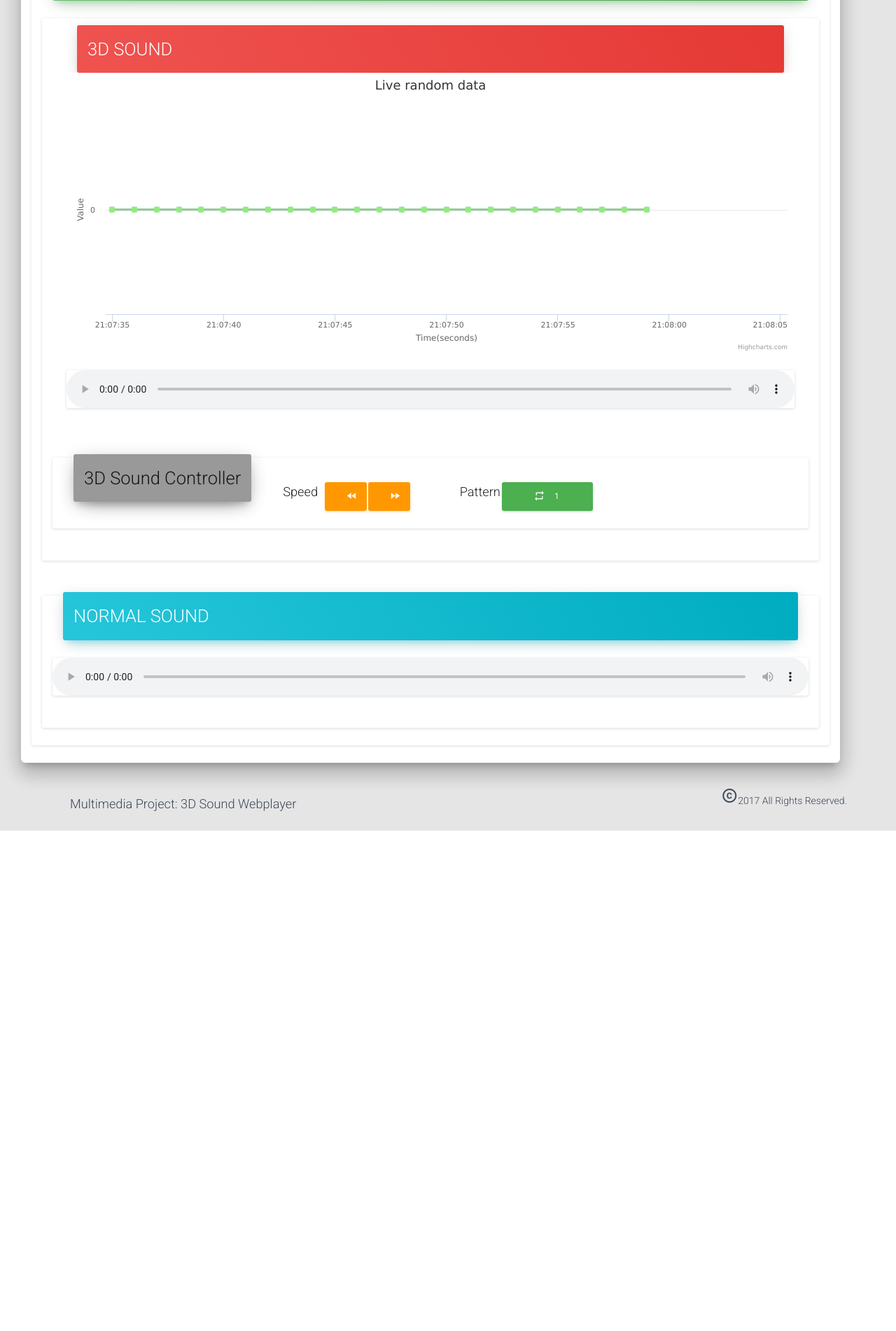
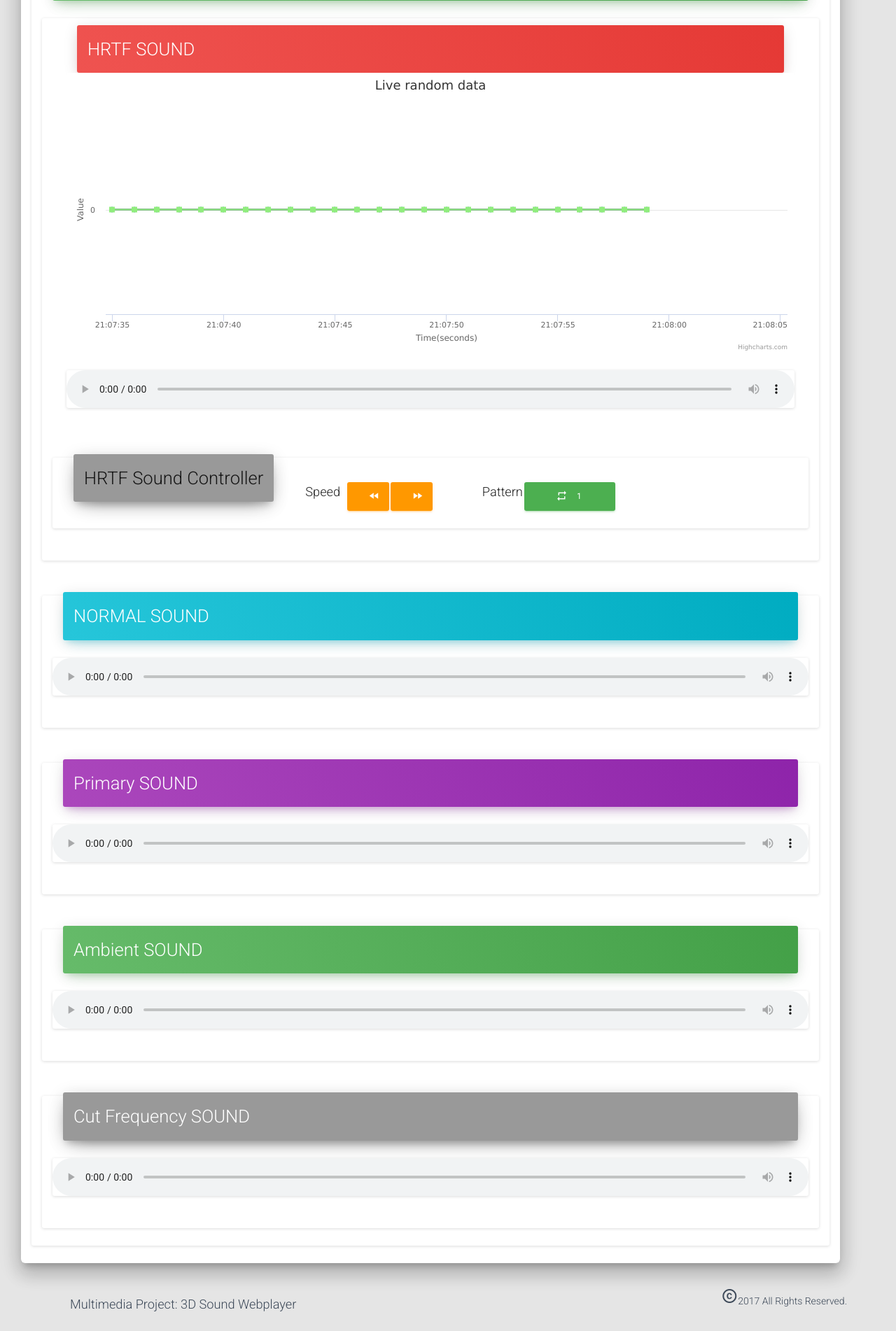
Before and after one commit to znxkznxk1030/MultiMedia_Project, a Django app: page /user_sound/12/ in a window 1280 px wide. Shown: the part 610-2512 px from the top of the page at 70% size. Before the commit the page ends 1797 px from the top, so only its background shows below. Run offline with Django 3.2, Linux system fonts and the light colour scheme; data comes from the database, SQL or seed files in the repository; parts of the project's set-up code (start-up, migrations or seed data) failed here and were passed over; some libraries are stand-ins or nearby versions.

Commit message:
add web players

```diff
--- a/templates/sound/detail.html
+++ b/templates/sound/detail.html
@@ -11,7 +11,7 @@
 
         <div class="card" style="padding:15px;">
             <div class="card-content">
-                <h3 class="card-header" data-background-color="red">3D SOUND</h3>
+                <h3 class="card-header" data-background-color="red">HRTF SOUND</h3>
 
                 <div id="sound_3d" style="min-width: 310px; height: 400px; margin: 0 auto"></div>
 
@@ -21,7 +21,7 @@
             </div>
 
             <div class="card card-stats" style="padding:15px;">
-                <h3 class="card-header">3D Sound Controller</h3>
+                <h3 class="card-header">HRTF Sound Controller</h3>
                 <div class="card-content">
                     <div class="col-sm-3">
                         <h4 class="col-md-4">Speed</h4>
@@ -45,6 +45,27 @@
 
         <div class="card" style="padding:15px;">
             <h3 class="card-header" data-background-color="blue">NORMAL SOUND</h3>
+            <audio class="card" src="{{ sound.src.url }}" loop="loop" controls="controls">
+                Your browser does not support the audio element. Sorry.
+            </audio>
+        </div>
+
+        <div class="card" style="padding:15px;">
+            <h3 class="card-header" data-background-color="purple">Primary SOUND</h3>
+            <audio class="card" src="{{ sound.src.url }}" loop="loop" controls="controls">
+                Your browser does not support the audio element. Sorry.
+            </audio>
+        </div>
+
+        <div class="card" style="padding:15px;">
+            <h3 class="card-header" data-background-color="green">Ambient SOUND</h3>
+            <audio class="card" src="{{ sound.src.url }}" loop="loop" controls="controls">
+                Your browser does not support the audio element. Sorry.
+            </audio>
+        </div>
+
+        <div class="card" style="padding:15px;">
+            <h3 class="card-header" data-background-color="black">Cut Frequency SOUND</h3>
             <audio class="card" src="{{ sound.src.url }}" loop="loop" controls="controls">
                 Your browser does not support the audio element. Sorry.
             </audio>
```
